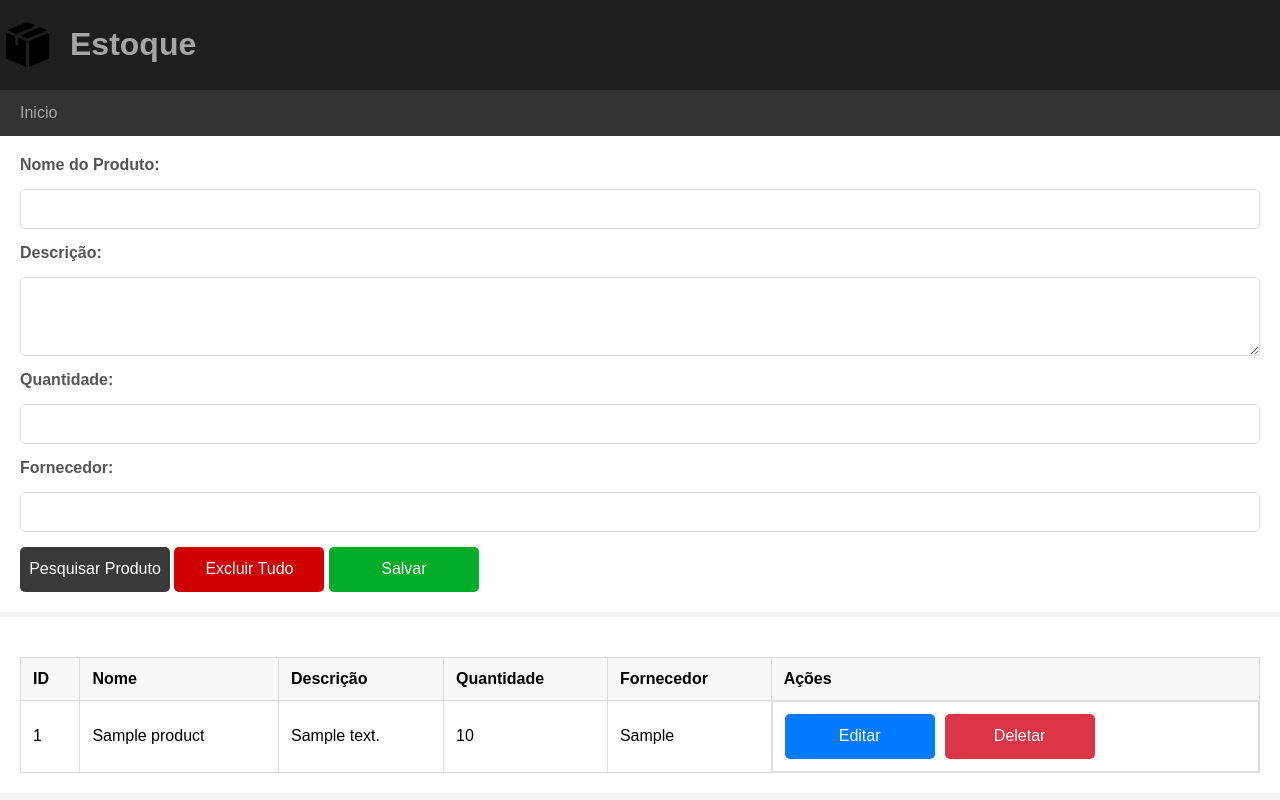
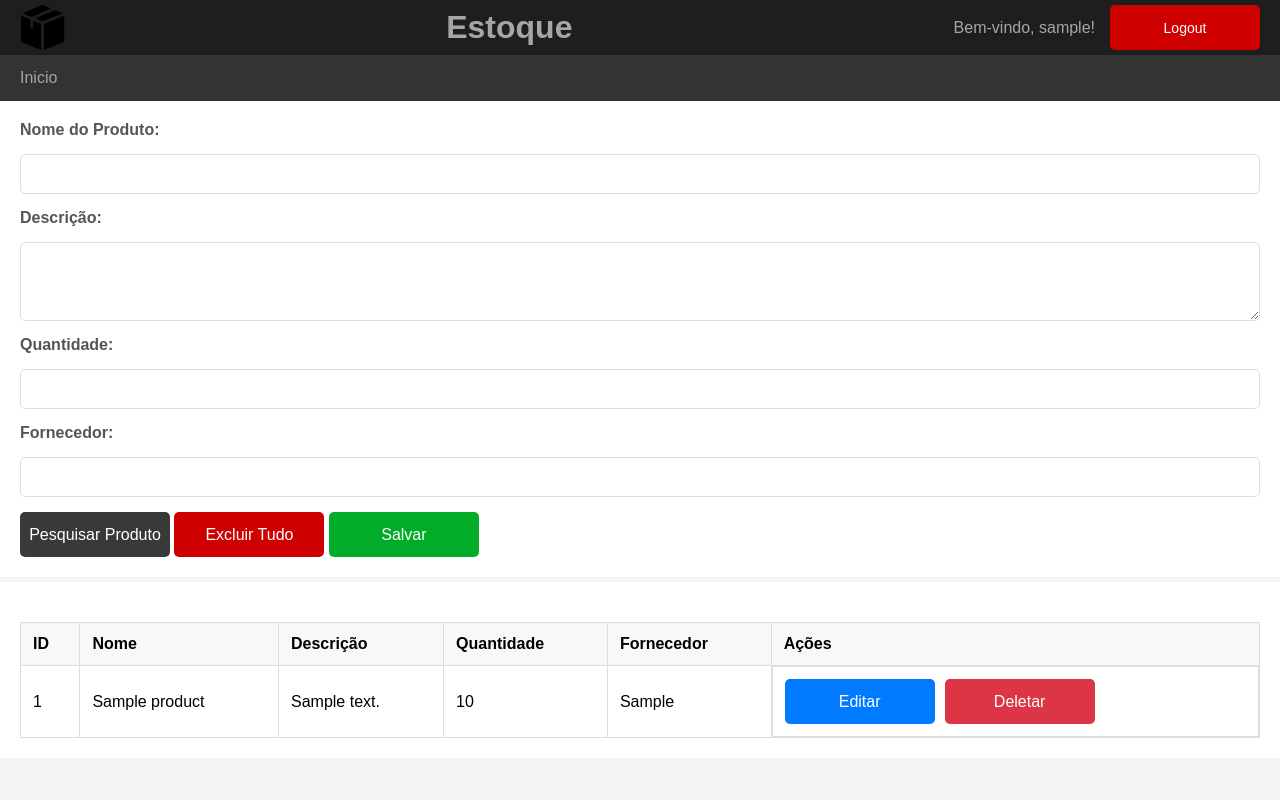
Before and after one commit to cebola414/estoque-tcc, a PHP site: page /estoque/products/product_register.php in a window 1280 px wide. Run offline with PHP 8.4, Linux system fonts and the light colour scheme; the visitor is signed in with stand-in values (Sample User, id 1); tables that the repository leaves empty or names only in its code hold one stand-in row (values such as "Sample post").

Commit message:
funçoes funcionando

```diff
--- a/Index.html
+++ b/Index.html
@@ -176,7 +176,7 @@
                         o
                         acesso e o uso, garantindo que todos possam aproveitar ao máximo as funcionalidades oferecidas.
                     </p>
-                    <button class="button"><a class="butonhide" href="Login.html">Experimente!</a></button>
+                    <button class="button"><a class="butonhide" href="user/login.php">Experimente!</a></button>
                 </div>
                 <div>
                     <h2>Quais as vantagens?</h2>
--- a/includes/auth_check.php
+++ b/includes/auth_check.php
@@ -2,7 +2,8 @@
 session_start();
 
 if (!isset($_SESSION['user_id'])) {
-    header('Location: ../user/login.php');
+    // Redireciona para a página de login se o usuário não estiver autenticado
+    header('Location: /estoque/user/login.php');
     exit();
 }
 ?>
--- a/products/product_register.php
+++ b/products/product_register.php
@@ -1,10 +1,11 @@
 <?php
-require_once '../includes/auth_check.php';
+require_once '../includes/auth_check.php'; // Inclua o arquivo de verificação de autenticação
 require_once '../db/config.php';
 
-// Função para obter todos os produtos
-function getProducts($pdo) {
-    $stmt = $pdo->query("SELECT * FROM products");
+// Função para obter todos os produtos do usuário autenticado
+function getProducts($pdo, $userId) {
+    $stmt = $pdo->prepare("SELECT * FROM products WHERE user_id = ?");
+    $stmt->execute([$userId]);
     return $stmt->fetchAll(PDO::FETCH_ASSOC);
 }
 
@@ -16,20 +17,22 @@ if ($_SERVER['REQUEST_METHOD'] === 'POST' && isset($_POST['action'])) {
     $description = $_POST['description'];
     $quantity = $_POST['quantity'];
     $supplier = $_POST['supplier'];
+    $userId = $_SESSION['user_id']; // ID do usuário autenticado
 
     if ($action === 'add') {
-        $stmt = $pdo->prepare("INSERT INTO products (name, description, quantity, supplier) VALUES (?, ?, ?, ?)");
-        $stmt->execute([$name, $description, $quantity, $supplier]);
+        $stmt = $pdo->prepare("INSERT INTO products (name, description, quantity, supplier, user_id) VALUES (?, ?, ?, ?, ?)");
+        $stmt->execute([$name, $description, $quantity, $supplier, $userId]);
     } elseif ($action === 'update') {
         if ($id) {
-            $stmt = $pdo->prepare("UPDATE products SET name = ?, description = ?, quantity = ?, supplier = ? WHERE id = ?");
-            $stmt->execute([$name, $description, $quantity, $supplier, $id]);
+            $stmt = $pdo->prepare("UPDATE products SET name = ?, description = ?, quantity = ?, supplier = ? WHERE id = ? AND user_id = ?");
+            $stmt->execute([$name, $description, $quantity, $supplier, $id, $userId]);
         }
     } elseif ($action === 'delete') {
-        $stmt = $pdo->prepare("DELETE FROM products WHERE id = ?");
-        $stmt->execute([$id]);
+        $stmt = $pdo->prepare("DELETE FROM products WHERE id = ? AND user_id = ?");
+        $stmt->execute([$id, $userId]);
     } elseif ($action === 'delete_all') {
-        $stmt = $pdo->query("DELETE FROM products");
+        $stmt = $pdo->prepare("DELETE FROM products WHERE user_id = ?");
+        $stmt->execute([$userId]);
     }
 
     // Redirecionar após a operação
@@ -38,7 +41,13 @@ if ($_SERVER['REQUEST_METHOD'] === 'POST' && isset($_POST['action'])) {
 }
 
 // Obter produtos para exibir na tabela
-$products = getProducts($pdo);
+$products = getProducts($pdo, $_SESSION['user_id']);
+
+// Obter informações do usuário
+$userId = $_SESSION['user_id'];
+$userStmt = $pdo->prepare("SELECT username FROM users WHERE id = ?");
+$userStmt->execute([$userId]);
+$user = $userStmt->fetch(PDO::FETCH_ASSOC);
 ?>
 
 <!DOCTYPE html>
@@ -48,7 +57,6 @@ $products = getProducts($pdo);
     <meta name="viewport" content="width=device-width, initial-scale=1.0">
     <title>Cadastro de Produto</title>
     <style>
-        /* Reset básico e fontes */
         body {
             font-family: 'Arial', sans-serif;
             background-color: #f4f4f4;
@@ -60,9 +68,9 @@ $products = getProducts($pdo);
         header {
             background-color: #1e1e1e;
             display: flex;
+            justify-content: space-between;
             color: #a6a6a6;
-            padding: 5px;
-            font-family: sans-serif;
+            padding: 5px 20px;
             align-items: center;
         }
 
@@ -74,8 +82,32 @@ $products = getProducts($pdo);
         }
 
         header h1 {
-            padding-left: 20px;
             color: #a6a6a6;
+            margin: 0;
+        }
+
+        .user-info {
+            display: flex;
+            align-items: center;
+            gap: 15px;
+        }
+
+        .user-info span {
+            color: #a6a6a6;
+        }
+
+        .buttonLogout {
+            background-color: #ce0000;
+            color: #fff;
+            border: none;
+            padding: 5px 10px;
+            font-size: 14px;
+            border-radius: 5px;
+            cursor: pointer;
+        }
+
+        .buttonLogout:hover {
+            background-color: #6b0000;
         }
 
         /* Navegação */
@@ -235,8 +267,14 @@ $products = getProducts($pdo);
 </head>
 <body>
     <header>
-        <img class="logo" src="Imagens\box.png" alt="Logo Box" />
+        <img class="logo" src="../Imagens/box.png" alt="Logo Box" />
         <h1>Estoque</h1>
+        <div class="user-info">
+            <span>Bem-vindo, <?php echo htmlspecialchars($user['username']); ?>!</span>
+            <form action="../logout.php" method="POST" style="display:inline;">
+                <button type="submit" class="buttonLogout">Logout</button>
+            </form>
+        </div>
     </header>
     <nav>
         <a href="../Index.html">Inicio</a>
--- a/user/register.php
+++ b/user/register.php
@@ -4,9 +4,10 @@ require_once '../db/config.php';
 if ($_SERVER['REQUEST_METHOD'] === 'POST') {
     $username = $_POST['username'];
     $password = password_hash($_POST['password'], PASSWORD_BCRYPT);
+    $email = $_POST['email'];
 
-    $stmt = $pdo->prepare("INSERT INTO users (username, password) VALUES (?, ?)");
-    $stmt->execute([$username, $password]);
+    $stmt = $pdo->prepare("INSERT INTO users (username, password, email) VALUES (?, ?, ?)");
+    $stmt->execute([$username, $password, $email]);
 
     header('Location: login.php');
     exit();
```
Also changed, not shown: products/get_product.php (+13 -4 lines), products/search_product.php (+13 -4 lines).
